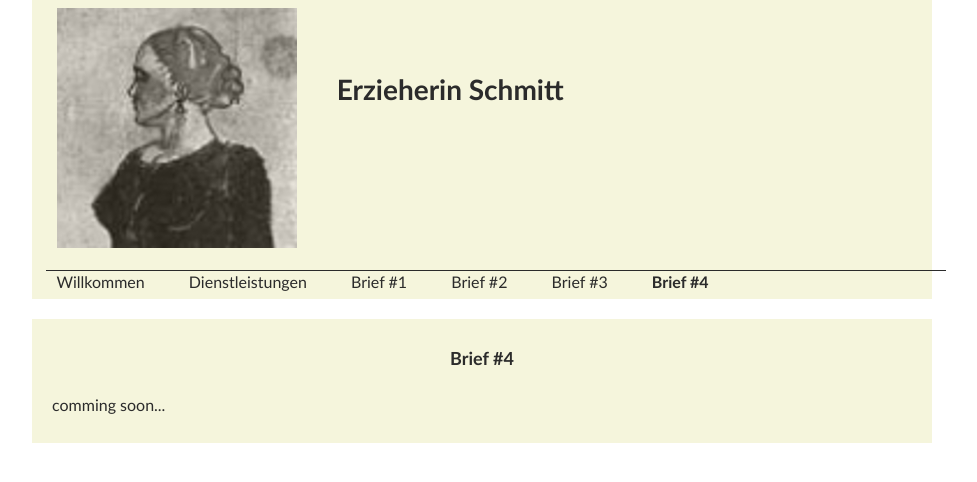
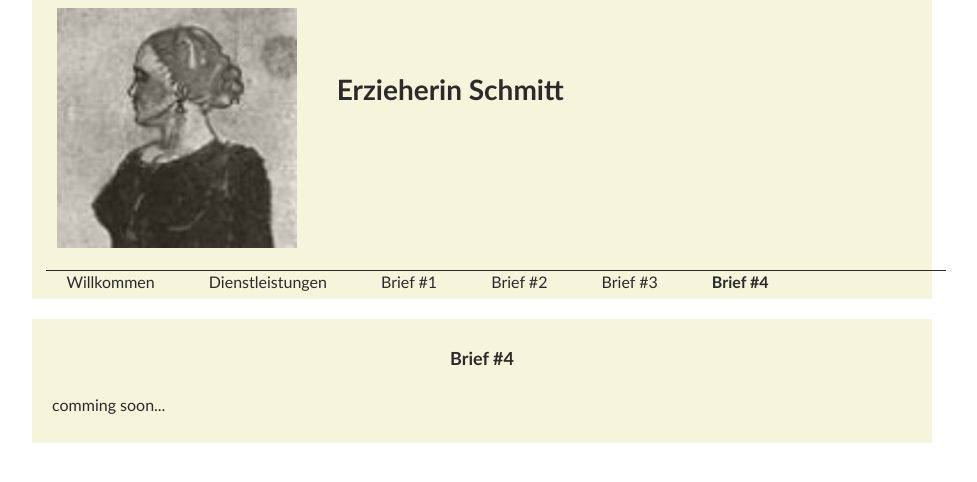
Before and after one commit to richardtraindl/tierarztpraxis-kaiserstrasse.at, a Jekyll site: the page built from xyz123/Schmitt/brief4.html, in a window 1280 px wide. Shown: the top 482 px of the page, without its empty margins (158-1135 px from the left). Built offline with Jekyll 4.4.1, drawn with Linux system fonts in a browser that asks for light colours.

Commit message:
customize

```diff
--- a/styles/guestall.css
+++ b/styles/guestall.css
@@ -14,9 +14,23 @@
     font-size: 18px;
 }
 
+p {
+    margin: 0px 0px 0px 0px;
+    padding: 0px 0px 20px 0px;
+}
+
+a, a:link, a:visited, a:active {
+    color: #2B2B2B;
+    text-decoration: none;
+}
+
+a:hover{
+    color: darkgrey;
+}
+
 li {
-  margin-left: 25px;
-  text-align: left;
+    list-style-type: square;
+    margin-left: 20px;
 }
 
 header {
@@ -36,33 +50,6 @@
     min-width: 160px;
     max-width: 240px;
     /* padding: 10px 10px 10px 10px; */
-}
-
-p {
-    margin: 0px 0px 0px 0px;
-    padding: 0px 0px 20px 0px;
-}
-
-a, a:link, a:visited, a:active {
-    color: #2B2B2B;
-    text-decoration: none;
-}
-
-a:hover{
-    color: darkgrey;
-}
-
-li {
-    list-style-type: square;
-    margin-left: 10px;
-}
-
-.fbold {
-    font-weight: bold;
-}
-
-.gap {
-    padding-bottom: 20px;
 }
 
 nav {
@@ -122,6 +109,14 @@
     min-width: 240px;
 }
 
+.fbold {
+    font-weight: bold;
+}
+
+.gap {
+    padding-bottom: 20px;
+}
+
 .flexbox-container {
     display: -ms-flexbox;
     display: -webkit-flex;
```
